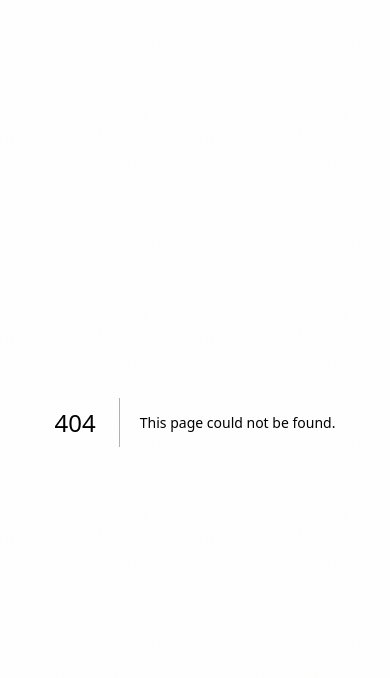
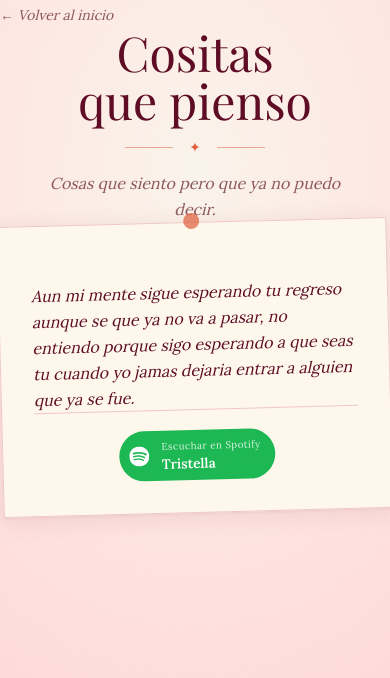
Before and after one commit to Hugo-DevM/Felices-25, a Next.js app: page /notas in a window 390 px wide. Before the commit this address had no page. Shown: the top 678 px of the page. Built offline with nearby package versions, Linux system fonts and the light colour scheme.

Commit message:
Refactor Hero component to improve code readability and maintainability by restructuring JSX elements and enhancing animation properties. Update button styles and layout for better responsiveness, and add a new link for additional navigation options.

```diff
--- a/app/components/Hero.tsx
+++ b/app/components/Hero.tsx
@@ -73,7 +73,13 @@ function PhotoRow({
 
 export default function Hero() {
   const [floaters, setFloaters] = useState<
-    { id: number; emoji: string; left: number; delay: number; duration: number }[]
+    {
+      id: number;
+      emoji: string;
+      left: number;
+      delay: number;
+      duration: number;
+    }[]
   >([]);
 
   useEffect(() => {
@@ -89,9 +95,7 @@ export default function Hero() {
   }, []);
 
   return (
-    <section
-      className="relative min-h-screen flex flex-col items-center justify-center overflow-hidden px-4"
-    >
+    <section className="relative min-h-screen flex flex-col items-center justify-center overflow-hidden px-4">
       {/* Background */}
       <div
         className="absolute inset-0 -z-10"
@@ -134,31 +138,55 @@ export default function Hero() {
           style={{ left: photo.left, top: photo.top }}
           initial={{ opacity: 0, scale: 0 }}
           animate={{ opacity: 1, scale: 1 }}
-          transition={{ delay: 0.4 + i * 0.15, duration: 0.6, type: "spring", stiffness: 120 }}
+          transition={{
+            delay: 0.4 + i * 0.15,
+            duration: 0.6,
+            type: "spring",
+            stiffness: 120,
+          }}
         >
           <motion.div
             animate={{ y: [0, -8, 0] }}
-            transition={{ repeat: Infinity, duration: 3 + i * 0.4, ease: "easeInOut", delay: i * 0.3 }}
+            transition={{
+              repeat: Infinity,
+              duration: 3 + i * 0.4,
+              ease: "easeInOut",
+              delay: i * 0.3,
+            }}
             className="relative w-28 h-28 lg:w-36 lg:h-36 rounded-full overflow-hidden border-4 shadow-xl"
-            style={{ borderColor: "var(--color-cream)", boxShadow: "0 8px 32px oklch(32% 0.115 10 / 0.18)" }}
+            style={{
+              borderColor: "var(--color-cream)",
+              boxShadow: "0 8px 32px oklch(32% 0.115 10 / 0.18)",
+            }}
           >
-            <Image src={photo.src} alt={`Foto ${i + 1}`} fill className="object-cover" />
+            <Image
+              src={photo.src}
+              alt={`Foto ${i + 1}`}
+              fill
+              className="object-cover"
+            />
           </motion.div>
         </motion.div>
       ))}
 
       {/* ── Mobile: top 3 photos ── */}
       <div className="md:hidden relative z-10 w-full max-w-md pt-8">
-        <PhotoRow photos={HEART_PHOTOS.slice(0, 3)} startIndex={0} delayBase={0.1} />
+        <PhotoRow
+          photos={HEART_PHOTOS.slice(0, 3)}
+          startIndex={0}
+          delayBase={0.1}
+        />
       </div>
 
       {/* ── Center content — grows to fill space between photo rows ── */}
       <div className="flex flex-col items-center text-center relative z-10 w-full max-w-md py-4">
-
         {/* Name */}
         <motion.h1
           className="font-cursive leading-none"
-          style={{ fontSize: "clamp(5.2rem, 22vw, 9.5rem)", color: "var(--color-wine)" }}
+          style={{
+            fontSize: "clamp(5.2rem, 22vw, 9.5rem)",
+            color: "var(--color-wine)",
+          }}
           initial={{ opacity: 0, y: -50 }}
           animate={{ opacity: 1, y: 0 }}
           transition={{ duration: 1.1, ease: [0.16, 1, 0.3, 1] }}
@@ -173,9 +201,25 @@ export default function Hero() {
           animate={{ opacity: 1, scaleX: 1 }}
           transition={{ delay: 0.85, duration: 0.7, ease: [0.16, 1, 0.3, 1] }}
         >
-          <span className="block h-px w-14" style={{ backgroundColor: "var(--color-terracotta)", opacity: 0.55 }} />
-          <span style={{ color: "var(--color-terracotta)", fontSize: "0.85rem" }}>✦</span>
-          <span className="block h-px w-14" style={{ backgroundColor: "var(--color-terracotta)", opacity: 0.55 }} />
+          <span
+            className="block h-px w-14"
+            style={{
+              backgroundColor: "var(--color-terracotta)",
+              opacity: 0.55,
+            }}
+          />
+          <span
+            style={{ color: "var(--color-terracotta)", fontSize: "0.85rem" }}
+          >
+            ✦
+          </span>
+          <span
+            className="block h-px w-14"
+            style={{
+              backgroundColor: "var(--color-terracotta)",
+              opacity: 0.55,
+            }}
+          />
         </motion.div>
 
         {/* Subtitle */}
@@ -202,13 +246,18 @@ export default function Hero() {
           animate="visible"
           variants={{
             hidden: {},
-            visible: { transition: { staggerChildren: 0.04, delayChildren: 1.8 } },
+            visible: {
+              transition: { staggerChildren: 0.04, delayChildren: 1.8 },
+            },
           }}
         >
           {PHRASE.split("").map((char, i) => (
             <motion.span
               key={i}
-              variants={{ hidden: { opacity: 0, y: 6 }, visible: { opacity: 1, y: 0 } }}
+              variants={{
+                hidden: { opacity: 0, y: 6 },
+                visible: { opacity: 1, y: 0 },
+              }}
               transition={{ duration: 0.2 }}
             >
               {char}
@@ -228,9 +277,8 @@ export default function Hero() {
           <Gerbera color="#7b1d3d" innerColor="#c44863" size={68} delay={3.9} />
         </motion.div>
 
-        {/* Button */}
         <motion.div
-          className="mt-8 w-full flex justify-center"
+          className="mt-8 w-full flex items-center justify-center gap-3"
           initial={{ opacity: 0, y: 24 }}
           animate={{ opacity: 1, y: 0 }}
           transition={{ delay: 5.5, duration: 0.8, ease: [0.16, 1, 0.3, 1] }}
@@ -239,29 +287,56 @@ export default function Hero() {
             <motion.div
               className="flex items-center justify-center gap-3 py-4 cursor-pointer overflow-hidden"
               style={{
-                width: "min(280px, 90vw)",
+                width: "min(200px, 55vw)",
                 border: "1.5px solid var(--color-wine)",
                 color: "var(--color-wine)",
                 fontSize: "0.8rem",
                 letterSpacing: "0.18em",
                 textTransform: "uppercase",
               }}
-              whileHover={{ backgroundColor: "oklch(32% 0.115 10)", color: "oklch(97.2% 0.013 78)" }}
+              whileHover={{
+                backgroundColor: "oklch(32% 0.115 10)",
+                color: "oklch(97.2% 0.013 78)",
+              }}
               whileTap={{ scale: 0.97 }}
               transition={{ duration: 0.25 }}
             >
-              <span className="text-lg">🎁</span>
               <span>Un último detalle</span>
+            </motion.div>
+          </Link>
+
+          <Link href={"/notas"}>
+            <motion.div
+              className="flex items-center justify-center py-4 cursor-pointer overflow-hidden"
+              style={{
+                width: "min(110px, 30vw)",
+                border: "1.5px solid var(--color-muted)",
+                color: "var(--color-muted)",
+                fontSize: "0.75rem",
+                letterSpacing: "0.15em",
+                textTransform: "uppercase",
+                opacity: 0.55,
+              }}
+              whileHover={{ opacity: 1 }}
+              whileTap={{ scale: 0.97 }}
+              transition={{ duration: 0.25 }}
+            >
+              <span>No abrir</span>
             </motion.div>
           </Link>
         </motion.div>
       </div>
 
-      {/* ── Mobile: bottom 3 photos ── */}
-      <div className="md:hidden relative z-10 w-full max-w-md" style={{ paddingBottom: "2rem", marginTop: "4rem" }}>
-        <PhotoRow photos={HEART_PHOTOS.slice(6, 9)} startIndex={6} delayBase={0.5} />
+      <div
+        className="md:hidden relative z-10 w-full max-w-md"
+        style={{ paddingBottom: "2rem", marginTop: "4rem" }}
+      >
+        <PhotoRow
+          photos={HEART_PHOTOS.slice(6, 9)}
+          startIndex={6}
+          delayBase={0.5}
+        />
       </div>
-
     </section>
   );
 }
--- /dev/null
+++ b/app/notas/page.tsx
@@ -0,0 +1,206 @@
+"use client";
+
+import { motion } from "framer-motion";
+import Link from "next/link";
+
+interface Nota {
+  id: number;
+  texto: string;
+  cancion: {
+    titulo: string;
+    url: string;
+  };
+  rotacion?: number;
+}
+
+const NOTAS: Nota[] = [
+  {
+    id: 1,
+    texto:
+      "Aun mi mente sigue esperando tu regreso aunque se que ya no va a pasar, no entiendo porque sigo esperando a que seas tu cuando yo jamas dejaria entrar a alguien que ya se fue.",
+    cancion: {
+      titulo: "Tristella",
+      url: "https://open.spotify.com/track/68jzcOer781H6plrKH2ERE?si=e218479237244da7",
+    },
+    rotacion: -1.5,
+  },
+];
+
+function SpotifyButton({ song }: { song: Nota["cancion"] }) {
+  return (
+    <motion.a
+      href={song.url}
+      target="_blank"
+      rel="noopener noreferrer"
+      className="flex items-center gap-3 cursor-pointer"
+      style={{
+        backgroundColor: "#1DB954",
+        borderRadius: "500px",
+        color: "white",
+        textDecoration: "none",
+        padding: "8px 14px 8px 10px",
+        width: "fit-content",
+      }}
+      whileHover={{ scale: 1.03, backgroundColor: "#1ed760" }}
+      whileTap={{ scale: 0.97 }}
+      transition={{ duration: 0.18 }}
+    >
+      <svg
+        width="20"
+        height="20"
+        viewBox="0 0 24 24"
+        fill="white"
+        xmlns="http://www.w3.org/2000/svg"
+        style={{ flexShrink: 0 }}
+      >
+        <path d="M12 0C5.373 0 0 5.373 0 12s5.373 12 12 12 12-5.373 12-12S18.627 0 12 0zm5.516 17.318a.75.75 0 01-1.032.249c-2.826-1.727-6.386-2.117-10.577-1.161a.75.75 0 01-.333-1.463c4.587-1.047 8.52-.596 11.694 1.343a.75.75 0 01.248 1.032zm1.472-3.27a.937.937 0 01-1.288.308c-3.233-1.987-8.159-2.563-11.981-1.403a.937.937 0 01-.543-1.793c4.37-1.324 9.8-.682 13.504 1.6a.937.937 0 01.308 1.288zm.127-3.403C15.27 8.43 9.271 8.232 5.553 9.36a1.124 1.124 0 11-.652-2.151c4.27-1.297 11.37-1.046 15.854 1.62a1.125 1.125 0 01-1.64 1.816z" />
+      </svg>
+
+      <div className="flex flex-col" style={{ gap: "1px" }}>
+        <span
+          style={{
+            fontSize: "0.62rem",
+            opacity: 0.85,
+            fontStyle: "normal",
+            letterSpacing: "0.04em",
+          }}
+        >
+          Escuchar en Spotify
+        </span>
+        <span
+          style={{
+            fontSize: "0.85rem",
+            fontWeight: 700,
+            fontStyle: "normal",
+            lineHeight: 1.2,
+          }}
+        >
+          {song.titulo}
+        </span>
+      </div>
+    </motion.a>
+  );
+}
+
+function NotaCard({ nota, index }: { nota: Nota; index: number }) {
+  return (
+    <motion.div
+      initial={{ opacity: 0, y: 30, rotate: nota.rotacion ?? 0 }}
+      animate={{ opacity: 1, y: 0, rotate: nota.rotacion ?? 0 }}
+      transition={{
+        delay: 0.3 + index * 0.18,
+        duration: 0.7,
+        ease: [0.16, 1, 0.3, 1],
+      }}
+      whileHover={{ scale: 1.025, rotate: 0, zIndex: 10 }}
+      className="relative w-full"
+      style={{
+        padding: "3.5rem 2rem 2rem",
+        background: "oklch(98.5% 0.018 78)",
+        border: "1px solid var(--color-border)",
+        boxShadow:
+          "0 4px 24px oklch(32% 0.115 10 / 0.09), 0 1px 3px oklch(32% 0.115 10 / 0.06)",
+        transformOrigin: "center",
+      }}
+    >
+      <div
+        className="absolute -top-2.5 left-1/2 -translate-x-1/2 w-4 h-4 rounded-full"
+        style={{ backgroundColor: "var(--color-terracotta)", opacity: 0.7 }}
+      />
+
+      <p
+        className="relative text-base leading-relaxed mb-8"
+        style={{ color: "var(--color-wine)", fontStyle: "italic" }}
+      >
+        {nota.texto}
+      </p>
+
+      <div
+        className="flex justify-center"
+        style={{
+          borderTop: "1px solid var(--color-border)",
+          paddingTop: "1.25rem",
+        }}
+      >
+        <SpotifyButton song={nota.cancion} />
+      </div>
+    </motion.div>
+  );
+}
+
+export default function NotasPage() {
+  return (
+    <div
+      className="min-h-screen flex flex-col items-center px-4 pb-20"
+      style={{
+        background:
+          "radial-gradient(ellipse 140% 90% at 50% 20%, oklch(97.2% 0.013 78) 0%, oklch(91% 0.055 18) 100%)",
+      }}
+    >
+      <motion.div
+        className="w-full max-w-xl pt-6 md:fixed md:top-6 md:left-6 md:w-auto md:pt-0"
+        initial={{ opacity: 0 }}
+        animate={{ opacity: 1 }}
+        transition={{ duration: 0.5 }}
+      >
+        <Link
+          href="/"
+          className="text-sm"
+          style={{ color: "var(--color-muted)", fontStyle: "italic" }}
+        >
+          ← Volver al inicio
+        </Link>
+      </motion.div>
+
+      <motion.div
+        className="flex flex-col items-center text-center mt-10 mb-32 gap-3"
+        initial={{ opacity: 0, y: -20 }}
+        animate={{ opacity: 1, y: 0 }}
+        transition={{ duration: 0.9, ease: [0.16, 1, 0.3, 1] }}
+      >
+        <h1
+          className="font-cursive leading-none"
+          style={{
+            fontSize: "clamp(3rem, 12vw, 5rem)",
+            color: "var(--color-wine)",
+          }}
+        >
+          Cositas que pienso
+        </h1>
+
+        <div className="flex items-center gap-4 mt-1">
+          <span
+            className="block h-px w-12"
+            style={{ backgroundColor: "var(--color-terracotta)", opacity: 0.5 }}
+          />
+          <span
+            style={{ color: "var(--color-terracotta)", fontSize: "0.85rem" }}
+          >
+            ✦
+          </span>
+          <span
+            className="block h-px w-12"
+            style={{ backgroundColor: "var(--color-terracotta)", opacity: 0.5 }}
+          />
+        </div>
+
+        <p
+          className="max-w-xs leading-relaxed"
+          style={{
+            color: "var(--color-muted)",
+            fontStyle: "italic",
+            fontSize: "1rem",
+          }}
+        >
+          Cosas que siento pero que ya no puedo decir.
+        </p>
+      </motion.div>
+
+      <div className="grid grid-cols-1 md:grid-cols-2 lg:grid-cols-3 gap-8 w-full max-w-5xl items-start">
+        {NOTAS.map((nota, i) => (
+          <NotaCard key={nota.id} nota={nota} index={i} />
+        ))}
+      </div>
+    </div>
+  );
+}
```
